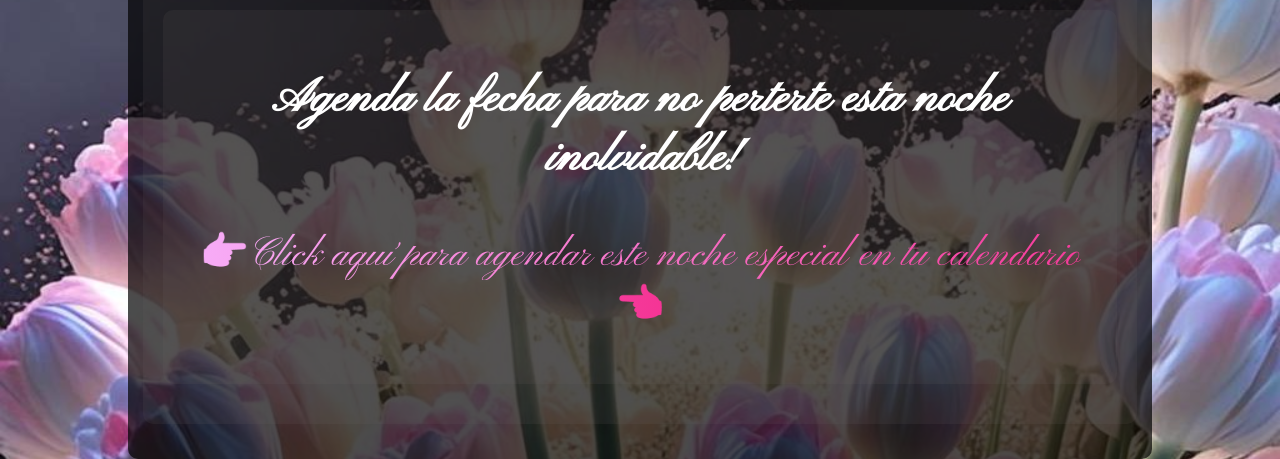
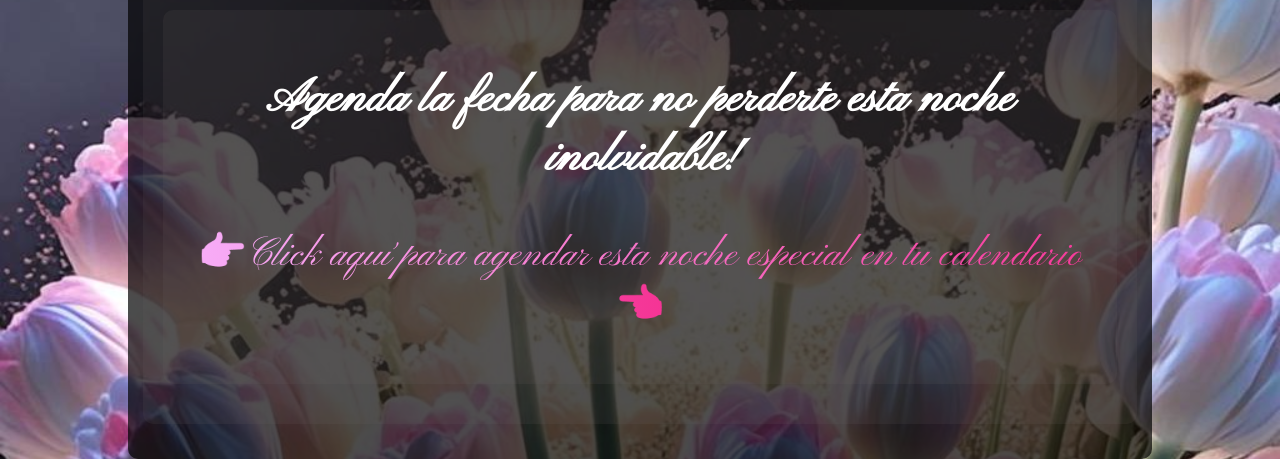
Before and after one commit to YourVirtualCard/teinvitoamifiesta, a plain HTML site: page index.html in a window 1280 px wide. Shown: the part 3073-3532 px from the top of the page. Drawn offline with Linux system fonts and the light colour scheme.

Commit message:
Update index.html

```diff
--- a/index.html
+++ b/index.html
@@ -98,8 +98,8 @@
                     <h2>Confirmar Asistencia</h2>
                     <iframe src="https://docs.google.com/forms/d/e/1FAIpQLSf9aeO91OLMhFZ6U3oTFJoAIcvKmVWUhrwsK1J8u2P-wToldQ/viewform?embedded=true" width="640" height="1183" frameborder="0" marginheight="0" marginwidth="0">Cargando…</iframe>
             <section id="saveDate">
-                <h2>Agenda la fecha para no perterte esta noche inolvidable!</h2>
-                <p><a href="https://calendar.google.com/calendar/u/0/r/eventedit?text=XV+Luci&dates=20250426T210000Z/20250427T030000Z&details=Te+esperamos+para+celebrar+los+15+de+Luci.&location=https://www.google.com/maps/place/Mas%C3%ADa+del+Sol+Eventos/@-34.5858903,-68.3176986,21z/data%3D!4m6!3m5!1s0x9679070413d7970" target="_blank">👉🏻Click aquí para agendar este noche especial en tu calendario👈🏻</a></p>
+                <h2>Agenda la fecha para no perderte esta noche inolvidable!</h2>
+                <p><a href="https://calendar.google.com/calendar/u/0/r/eventedit?text=XV+Luci&dates=20250426T210000Z/20250427T030000Z&details=Te+esperamos+para+celebrar+los+15+de+Luci.&location=https://www.google.com/maps/place/Mas%C3%ADa+del+Sol+Eventos/@-34.5858903,-68.3176986,21z/data%3D!4m6!3m5!1s0x9679070413d7970" target="_blank">👉🏻Click aquí para agendar esta noche especial en tu calendario👈🏻</a></p>
             </section>
         </div>
     </div>
```
